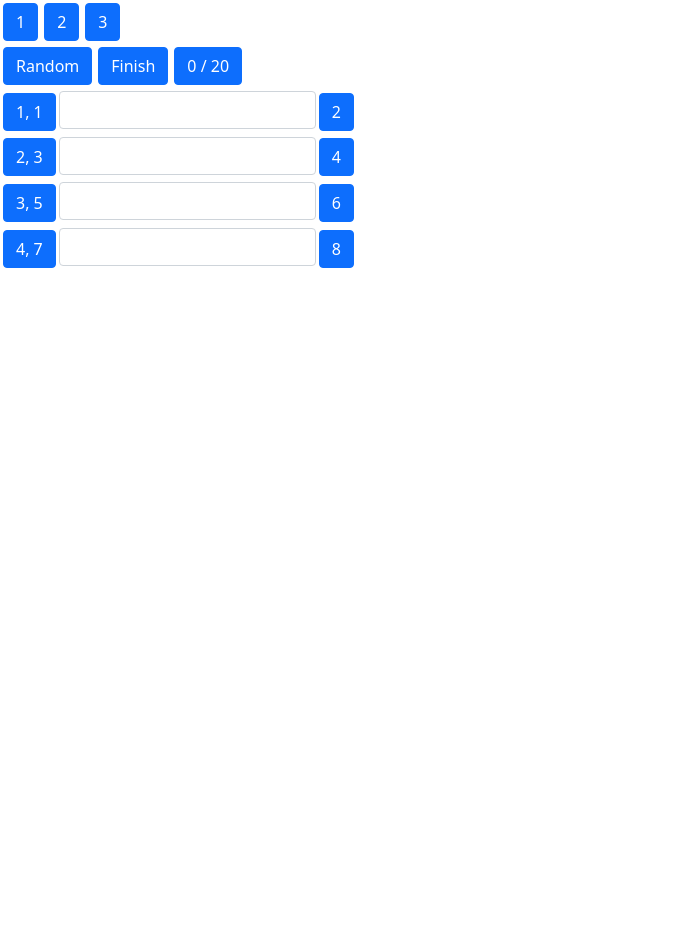
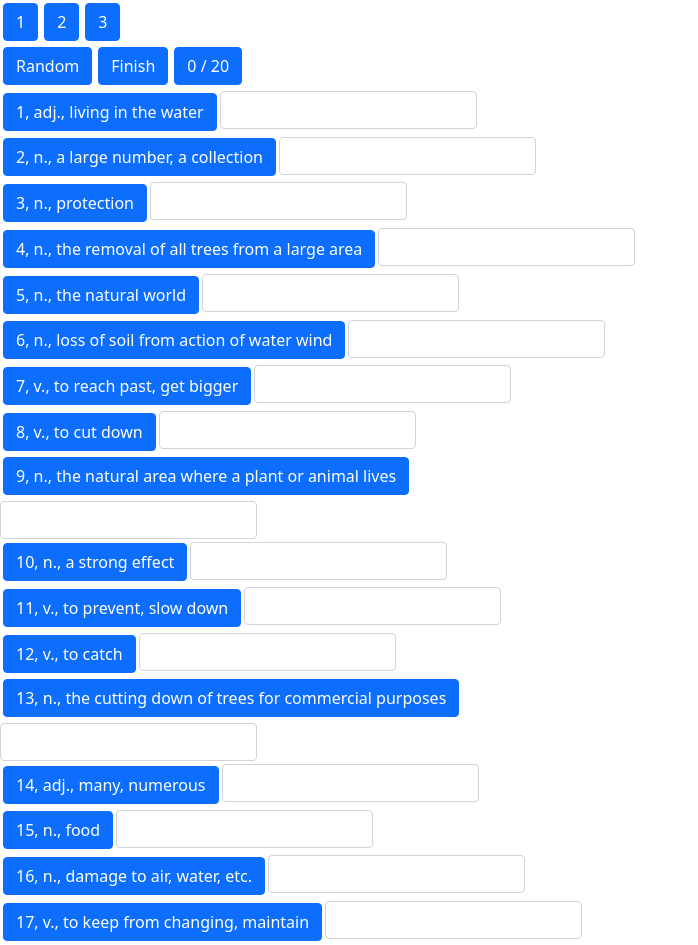
Before and after one commit to NguyenTanPhucK11/barron-essential-web, a React (Create React App) app: page / in a window 1280 px wide. Shown: the top 945 px of the page, without its empty margins (0-698 px from the left). Before the commit the page ends 800 px from the top, so only its background shows below. Built offline with nearby package versions, Linux system fonts and the light colour scheme.

Commit message:
update data lesson 1

```diff
--- a/src/components/Page.js
+++ b/src/components/Page.js
@@ -102,20 +102,21 @@ function Random() {
           onClick={() => {
             list.map((item, index) => {
               if (
-                document.getElementById("ipVocab" + index).value == item.def
+                document.getElementById("ipVocab" + index).value == item.word
               ) {
                 document.getElementById("ipVocab" + index).style.color =
                   "green";
-                  score++;
-              } else
+                score++;
+              } else {
                 document.getElementById("ipVocab" + index).style.color = "red";
+                document.getElementById("word" + index).style.display = "inline-block"
+              }
 
               if (document.getElementById("ipVocab" + index).value == "")
                 document.getElementById("ipVocab" + index).value = "x";
             });
             // document.getElementById("ipVocab").value = "";
             setScore(score);
-
           }}
         >
           Finish
@@ -128,15 +129,15 @@ function Random() {
         <div key={index.toString()} className="inline w-50">
           <div style={{ display: "inline-block" }}>
             <Button className="btn-primary" variant="primary">
-              {index + 1}, {item.word}
+              {index + 1}, {item.def}
             </Button>
           </div>
           <div style={{ display: "inline-block" }}>
             <input type="" className="form-control" id={"ipVocab" + index} />
           </div>
-          <div style={{ display: "inline-block" }}>
+          <div style={{ display: "none" }} id = {"word" + index}>
             <Button className="btn-primary" variant="primary">
-              {item.def}
+              {item.word}
             </Button>{" "}
           </div>
         </div>
--- a/src/data.js
+++ b/src/data.js
@@ -1,20 +1,84 @@
 export const stockData = [
   [
     {
-      word: "1",
-      def: "2",
+      word: "aquatic",
+      def: "adj., living in the water",
     },
     {
-      word: "3",
-      def: "4",
+      word: "array",
+      def: "n., a large number,  a collection",
     },
     {
-      word: "5",
-      def: "6",
+      word: "defense",
+      def: "n., protection",
     },
     {
-      word: "7",
-      def: "8",
+      word: "deforestation",
+      def: "n., the removal of all trees from a large area",
+    },
+    {
+      word: "environment",
+      def: "n., the natural world",
+    },
+    {
+      word: "erosion",
+      def: "n., loss of soil from action of water wind",
+    },
+    {
+      word: "extend",
+      def: "v., to reach past, get bigger",
+    },
+    {
+      word: "fell",
+      def: "v., to cut down",
+    },
+    {
+      word: "habitat",
+      def: "n., the natural area where a plant or animal lives",
+    },
+    {
+      word: "impact",
+      def: "n., a strong effect",
+    },
+    {
+      word: "inhibit",
+      def: "v., to prevent, slow down",
+    },
+    {
+      word: "intercept",
+      def: "v., to catch",
+    },
+    {
+      word: "logging",
+      def: "n., the cutting down of trees for commercial purposes",
+    },
+    {
+      word: "myriad",
+      def: "adj., many, numerous",
+    },
+    {
+      word: "nutrient",
+      def: "n., food",
+    },
+    {
+      word: "pollution",
+      def: "n., damage to air, water, etc.",
+    },
+    {
+      word: "stabilize",
+      def: "v., to keep from changing, maintain",
+    },
+    {
+      word: "terrestrial",
+      def: "adj., living in the land",
+    },
+    {
+      word: "vanish",
+      def: "v., to disappear",
+    },
+    {
+      word: "vegetation",
+      def: "n., plants",
     },
   ],
   [
```
Also changed, not shown: 1 other file (tests, documents, lock files or other folders).
